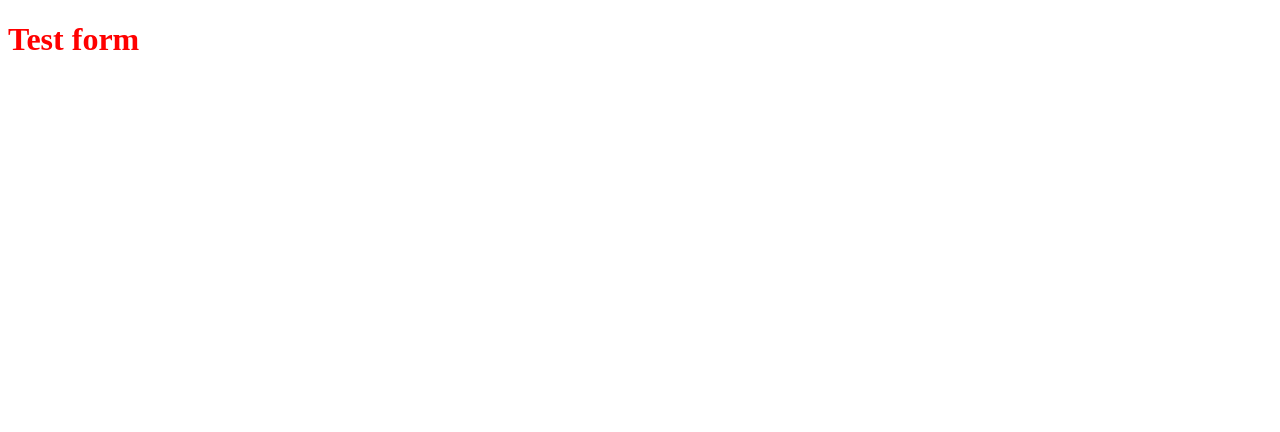
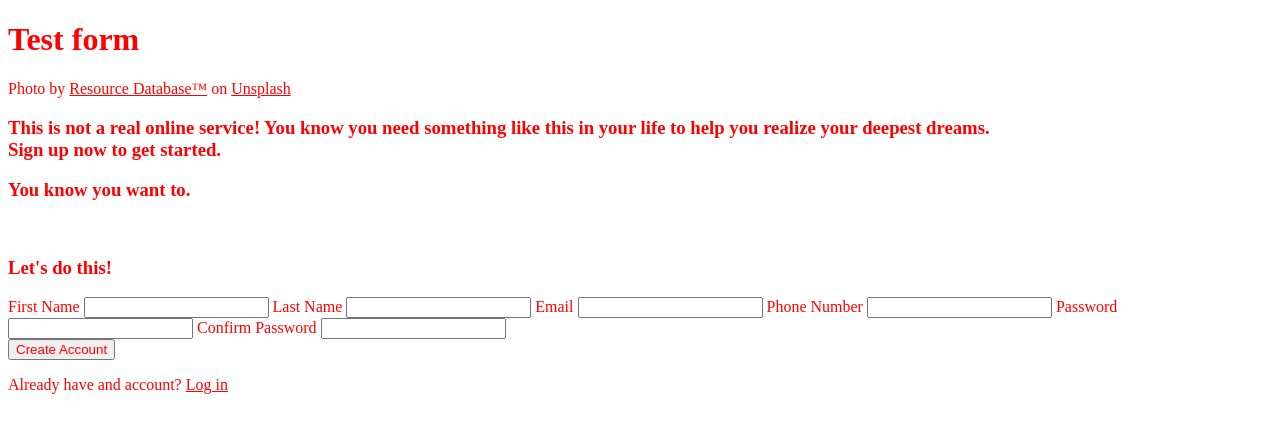
Before and after one commit to siuburu/odin-form, a plain HTML site: page index.html in a window 1280 px wide. Drawn offline with Linux system fonts and the light colour scheme.

Commit message:
HTML skeleton done

```diff
--- a/index.html
+++ b/index.html
@@ -11,6 +11,50 @@
 
 <body>
     <h1>Test form</h1>
+    <div class="side">
+        <div class="logo"></div>
+        <div class="side-footer">
+            <p>Photo by <a href="https://unsplash.com/pt-br/s/fotografias/Resource-Database%E2%84%A2">Resource
+                    Database™</a>
+                on <a href="https://unsplash.com/pt-br/fotografias/CqtGNAnQyi0">Unsplash</a>
+            </p>
+        </div>
+    </div>
+    <div class="main-content">
+        <div class="top">
+            <h3>This is not a real online service! You know you need something like this in your life to help you
+                realize your deepest dreams. <br>Sign up now to get started.</h3>
+            <h3>You know you want to.</h3>
+            <br>
+        </div>
+        <div class="mid">
+            <h3>Let's do this!</h3>
+            <form action="" method="post">
+                <label for="firstName">First Name</label>
+                <input type="text" name="firstName" id="firstName">
+
+                <label for="lastName">Last Name</label>
+                <input type="text" name="lastName" id="lastName">
+
+                <label for="email">Email</label>
+                <input type="email" name="email" id="email">
+
+                <label for="phoneNumber">Phone Number</label>
+                <input type="tel" name="phoneNumber" id="phoneNumber">
+
+                <label for="password">Password</label>
+                <input type="password" name="password" id="password">
+
+                <label for="confirmPassword">Confirm Password</label>
+                <input type="password" name="confirmPassword" id="confirmPassword">
+
+                <div class="bottom">
+                    <input type="submit" value="Create Account">
+                    <p>Already have and account? <a href="">Log in</a></p>
+                </div>
+            </form>
+        </div>
+    </div>
 </body>
 
 </html>
```
